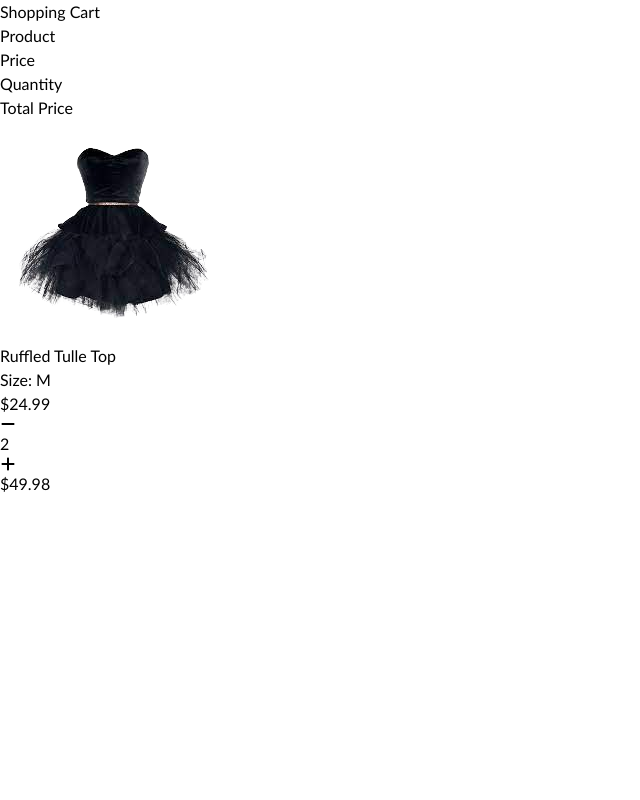
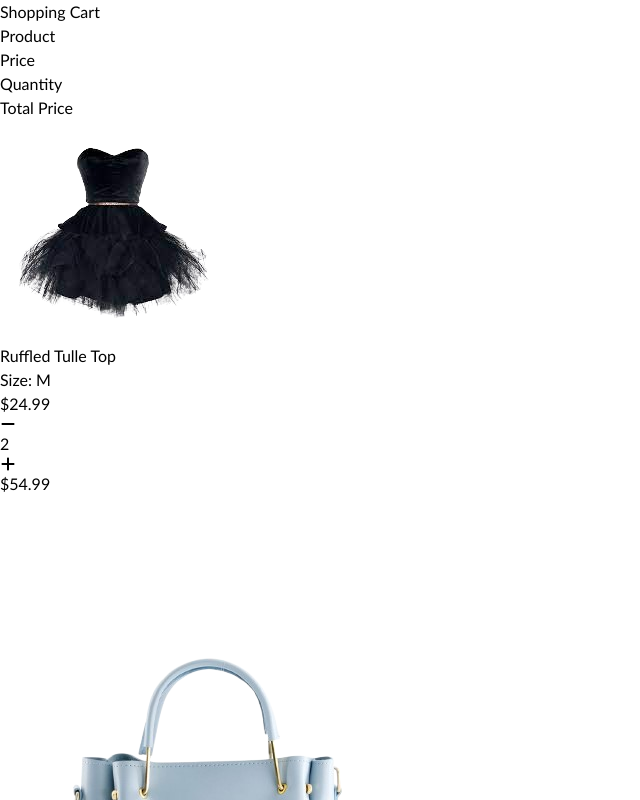
Before and after one commit to MuhammadElham/MWA-UI, a React (Vite) app: page / in a window 1280 px wide. Shown: the top 800 px of the page, without its empty margins (0-640 px from the left). Built offline with nearby package versions, Linux system fonts and the light colour scheme.

Commit message:
Working Done component2

```diff
--- a/src/App.jsx
+++ b/src/App.jsx
@@ -1,9 +1,71 @@
 import Product from "./components/Product";
+import prd1 from "./assets/Component 2-images/product1-removebg.png";
+import prd2 from "./assets/Component 2-images/handBag-removebg.png";
+import prd3 from "./assets/Component 2-images/Sandle-removebg-preview.png";
 
+const products = [
+  {
+    id: 1,
+    image: prd1,
+    name: "Ruffled Tulle Top",
+    size: "M",
+    price: 24.99,
+    quantity: 2,
+    totalPrice: 54.99,
+  },
+  {
+    id: 2,
+    image: prd2,
+    name: "Quilted Crossbody Bag",
+    size: "S",
+    price: 47.99,
+    quantity: 1,
+    totalPrice:85.21,
+  },
+  {
+    id: 3,
+    image: prd3,
+    name: "Heel Sandal",
+    size: "S",
+    price: 79.71,
+    quantity: 3,
+    totalPrice: 106.99,
+  },
+];
 function App() {
   return (
     <>
-      <Product/>
+      <div className="main_container flex justify-center items-center w-full min-h-screen bg-gradient-to-r from-sky-200 to-blue-400">
+        {/* Card container */}
+        <div className="container w-full max-w-[90%] sm:max-w-[1250px] py-[30px] px-[25px] sm:py-[50px] sm:px-[45px] rounded-3xl border-none shadow-md bg-white">
+          <div className="part_a">
+            <h1 className="text-center md:text-left text-3xl font-bold ">
+              <span className="underline decoration-red-400 decoration-[8px] underline-offset-8">
+                Sh
+              </span>
+              opping Cart
+            </h1>
+          </div>
+          {/* Details Section */}
+          <div className="part_b hidden md:grid grid-cols-4 font-normal text-gray-500 pb-5 border-b my-8">
+            <p>Product </p>
+            <p>Price</p>
+            <p>Quantity</p>
+            <p>Total Price</p>
+          </div>
+          {products.map((item) => (
+            <Product
+              key={item.id}
+              image={item.image}
+              name={item.name}
+              size={item.size}
+              price={item.price}
+              quantity={item.quantity}
+              totalPrice={item.totalPrice}
+            />
+          ))}
+        </div>
+      </div>
     </>
   );
 }
--- a/src/components/Product.jsx
+++ b/src/components/Product.jsx
@@ -1,54 +1,33 @@
 import React from "react";
-import prd1 from "../assets/Component 2-images/product1-removebg.png";
 import { FaPlus, FaMinus } from "react-icons/fa6";
 
-const Product = () => {
+const Product = ({ image, name, size, price, quantity, totalPrice }) => {
   return (
     <>
-      <div className="main_container flex justify-center items-center w-full min-h-screen bg-gradient-to-r from-sky-200 to-blue-400">
-        {/* Card container */}
-        <div className="container w-full max-w-[90%] sm:max-w-[1250px] py-[30px] px-[25px] sm:py-[50px] sm:px-[45px] rounded-3xl border-none shadow-md bg-white">
-          <div className="part_a">
-            <h1 className="text-center md:text-left text-3xl font-bold ">
-              <span className="underline decoration-red-400 decoration-[8px] underline-offset-8">
-                Sh
-              </span>
-              opping Cart
-            </h1>
-          </div>
-          {/* Details Section */}
-          <div className="part_b hidden md:grid grid-cols-4 font-normal text-gray-500 pb-5 border-b my-8">
-            <p>Product </p>
-            <p>Price</p>
-            <p>Quantity</p>
-            <p>Total Price</p>
-          </div>
       {/* Items Section */}
-          <div className="grid grid-cols-1 md:grid-cols-4 items-center my-8 md:my-0 gap-4 md:gap-0">
+      <div className="grid grid-cols-1 md:grid-cols-4 items-center my-8 md:my-7 gap-4 md:gap-0">
         <div className="flex flex-col md:flex-row items-center gap-4 text-center md:text-left justify-center md:justify-start">
-              <img src={prd1} className="md:w-16 md:h-16" />
+          <img src={image} className="md:w-16 md:h-16" />
           <div>
-                <p className="text-[24px] md:text-[16px]">Ruffled Tulle Top</p>
+            <p className="text-[24px] md:text-[16px]">{name}</p>
             <p className="text-[20px] md:text-[16px] text-gray-400">
-                  Size: M
+              Size: {size}
             </p>
           </div>
         </div>
         <p className="text-center md:text-left text-[22px] md:text-[16px]">
-              $24.99
+          ${price}
         </p>
 
         <div className="flex justify-center items-center border-[1px] rounded-3xl py-1 px-2 border-gray-400 mx-auto md:mx-0 md:w-fit">
-              <FaMinus className="text-gray-400" />
-              <p className="px-3 font-semibold">2</p>
-              <FaPlus className="text-gray-400" />
+          <FaMinus className="text-gray-400 cursor-pointer" />
+          <p className="px-3 font-semibold">{quantity}</p>
+          <FaPlus className="text-gray-400 cursor-pointer" />
         </div>
 
         <p className="text-center md:text-left text-[22px] md:text-[16px]">
-              $49.98
+          ${totalPrice}
         </p>
-          </div>
-        </div>
       </div>
     </>
   );
```
Also changed, not shown: src/assets/Component 2-images/Sandle-removebg-preview.png (added), src/assets/Component 2-images/handBag-removebg.png (added). Lines whose indentation alone changed are shown as unchanged.
